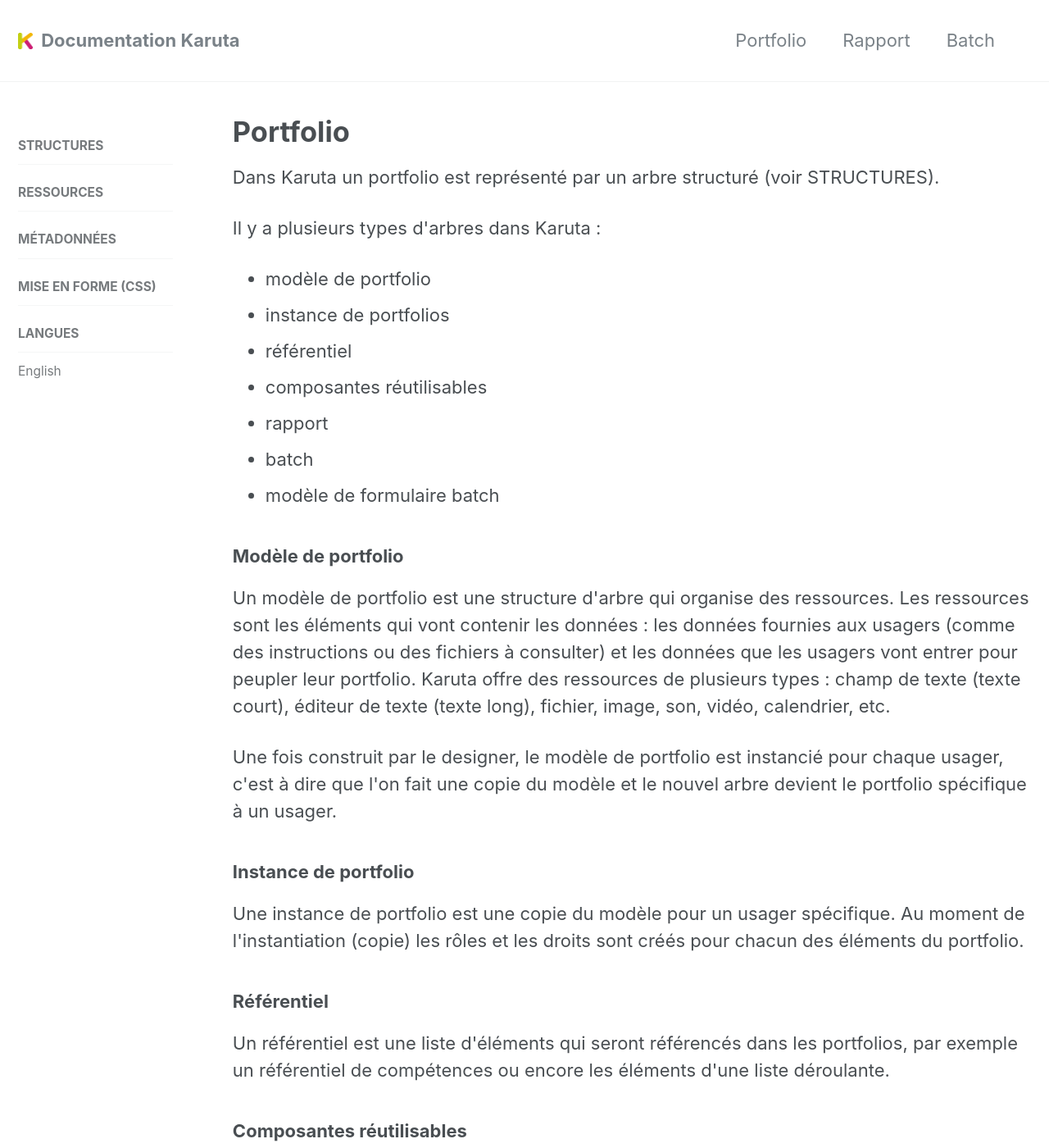
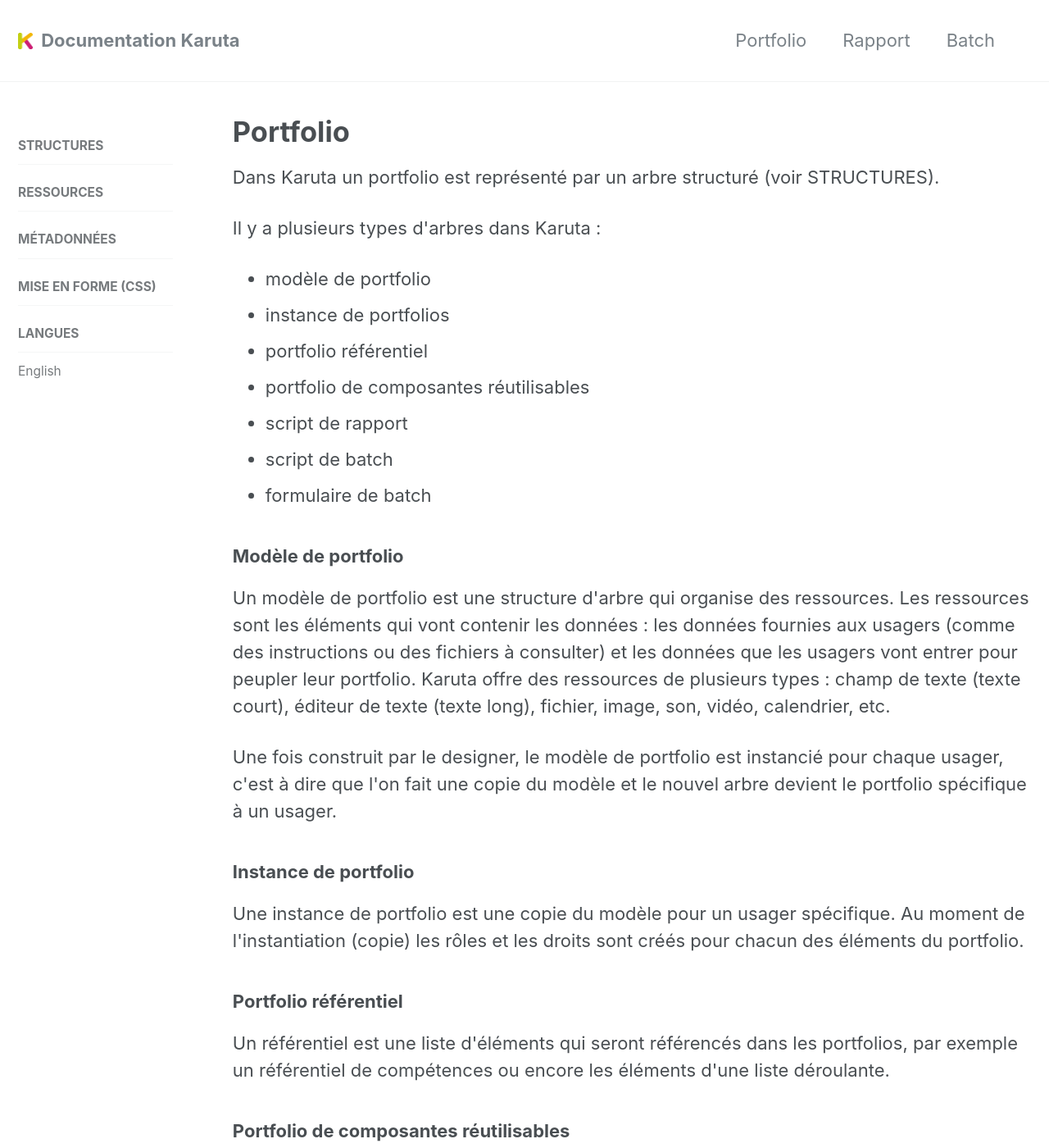
Before and after one commit to karutaproject/karuta-frontend-documentation, a Jekyll site: the page built from _pages/portfolio_fr.html, in a window 1280 px wide and 1400 px high. Shown: the whole window at 82% size. Built offline with Jekyll 4.4.1, drawn with Linux system fonts in a browser that asks for light colours; some of the changed text lies outside the part shown.

Commit message:
Corrections menus

```diff
--- a/_pages/portfolio_fr.html
+++ b/_pages/portfolio_fr.html
@@ -11,11 +11,11 @@
 <ul>
 	<li>modèle de portfolio</li>
 	<li>instance de portfolios</li>
-	<li>référentiel</li>
-	<li>composantes réutilisables</li>
-	<li>rapport</li>
-	<li>batch</li>
-	<li>modèle de formulaire batch</li>
+	<li>portfolio référentiel</li>
+	<li>portfolio de composantes réutilisables</li>
+	<li>script de rapport</li>
+	<li>script de batch</li>
+	<li>formulaire de batch</li>
 </ul>
 <h3>Modèle de portfolio</h3>
 <p>
@@ -36,18 +36,18 @@
 	l'instantiation (copie) les rôles et les droits sont créés pour chacun des éléments du
 	portfolio.
 </p>
-<h3>Référentiel</h3>
+<h3>Portfolio référentiel</h3>
 <p>
 	Un référentiel est une liste d'éléments qui seront référencés dans les portfolios, par exemple un
 	référentiel de compétences ou encore les éléments d'une liste déroulante.
 </p>
-<h3>Composantes réutilisables</h3>
+<h3>Portfolio de composantes réutilisables</h3>
 <p>
 	Le portfolio de composantes réutilisables sert à stocker des morceaux de portfolio qui seront
 	ensuite mis à la disposition de l'usager via un menu. L'usager peut ainsi ajouter des morceaux
 	à son portfolio selon ses besoins.
 </p>
-<h3>Rapport</h3>
+<h3>Script de rapport</h3>
 <p>
 	Un rapport est un script contenant des commandes spécifiques qui permettent de sélectionner des
 	informations d'un ou de plusieurs portfolios et de les afficher sous une présentation différente.
@@ -55,14 +55,14 @@
 	de rapport permettent de naviguer dans les portfolios pour y sélectionner les éléments à afficher.
 	Le résultat est affiché dans un tableau html dont la mise en forme est libre au designer.</p>
 
-<h3>Batch</h3>
+<h3>Script de batch</h3>
 <p>Un batch est un script contenant des commandes qui permettent d'une manière automatique
 	de créer des usagers, des portfolios, de mettre à jour des éléments du portfolio, etc.
 	Un script de batch est généralement associé à un fichier CSV contenant, par exemple, la
 	liste des usagers. L'éxécution du script de batch créera alors automatiquement tous les
 	portfolios des usagers. Un script de batch peut également être associé à un formulaire.
 </p>
-<h3>Formulaire batch</h3>
+<h3>Formulaire de batch</h3>
 <p>Un formulaire batch permet d'exécuter un script de batch d'une manière unitaire pour un
 	seul usager.
 </p>
--- a/_pages/resources_en.html
+++ b/_pages/resources_en.html
@@ -26,6 +26,7 @@
 <ul>
 	<li><code><a href='#field'>Short Text</a></code></li>
 	<li><code><a href='#textfield'>Long Text</a></code></li>
+	<li><code><a href='#comment'>Comment</a></code></li>
 	<li><code><a href='#image'>Image</a></code></li>
 	<li><code><a href='#audio'>Audio</a></code></li>
 	<li><code><a href='#video'>Video</a></code></li>
@@ -33,9 +34,9 @@
 	<li><code><a href='#oembed'>oEmbed</a></code></li>
 	<li><code><a href='#url'>URL</a></code></li>
 	<li><code><a href='#url2unit'>URL2Unit</a></code></li>
+	<li><code><a href='#sendEmail'>SendEmail</a></code></li>
 	<li><code><a href='#calendar'>Calendar</a></code></li>
 	<li><code><a href='#color'>Color</a></code></li>
-	<li><code><a href='#comment'>Comment</a></code></li>
 	<li><code><a href='#dashboard'>Dashboard</a></code></li>
 	<li><code><a href='#getResource'>GetResource</a></code></li>
 	<li><code><a href='#getGetResource'>GetGetResource</a></code></li>
```
Also changed, not shown: _data/navigation.yml (+52 -12 lines).
